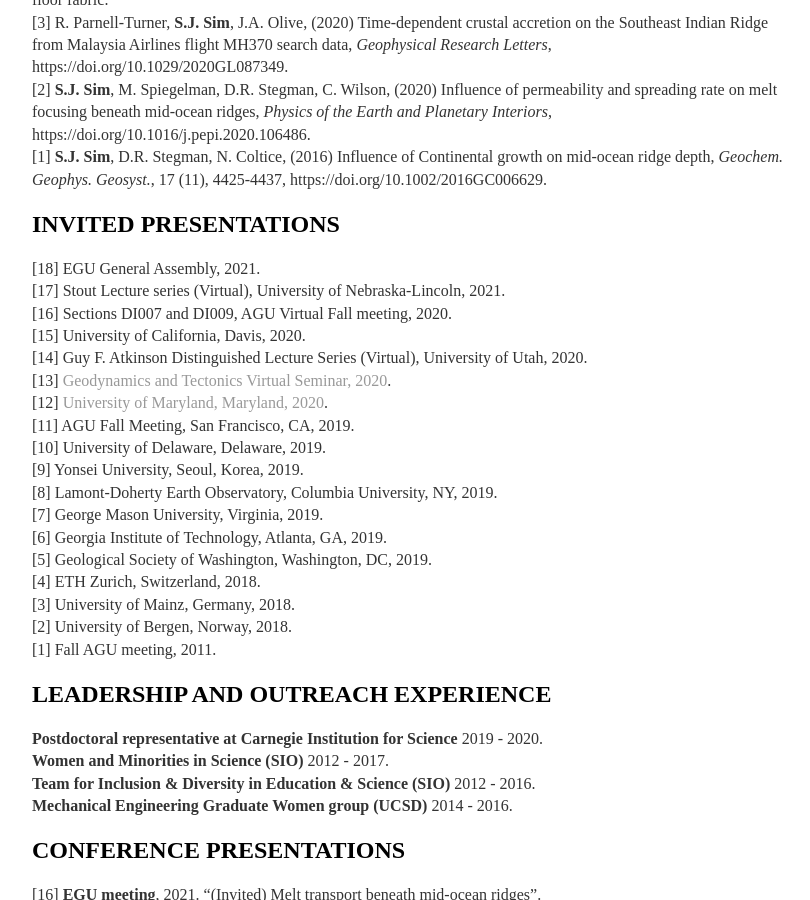
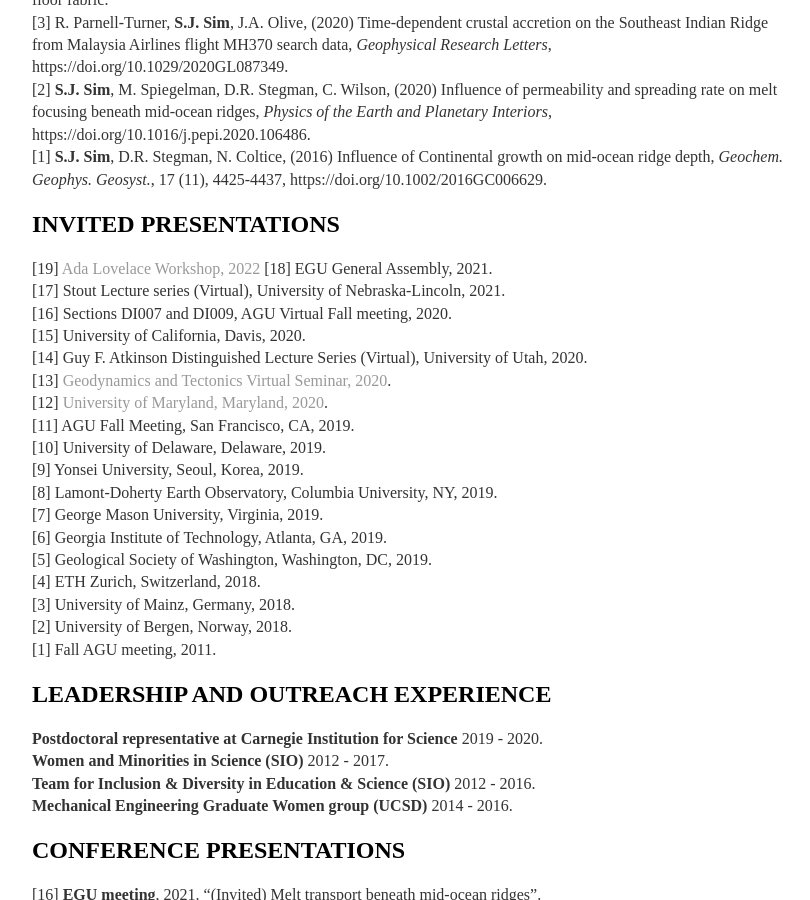
Before and after one commit to joycesim/joycesim.github.io, a Jekyll site: the page built from cv/index.md, in a window 1280 px wide and 900 px high, scrolled down 2075 px. Shown: the whole window, without its empty margins (224-1034 px from the left). Built offline with Jekyll 4.4.1, drawn with Linux system fonts in a browser that asks for light colours.

Commit message:
Update index.md

```diff
--- a/cv/index.md
+++ b/cv/index.md
@@ -79,6 +79,7 @@
 [1] **S.J. Sim**, D.R. Stegman, N. Coltice, (2016) Influence of Continental growth on mid-ocean ridge depth, *Geochem. Geophys. Geosyst.*, 17 (11), 4425-4437,  https://doi.org/10.1002/2016GC006629.
 
 ## INVITED PRESENTATIONS
+[19] [Ada Lovelace Workshop, 2022](https://meetings.copernicus.org/2022AdaLovelaceWorkshop/about/general_information.html)
 [18] EGU General Assembly, 2021.
 [17] Stout Lecture series (Virtual), University of Nebraska-Lincoln, 2021.
 [16] Sections DI007 and DI009, AGU Virtual Fall meeting, 2020.
```
